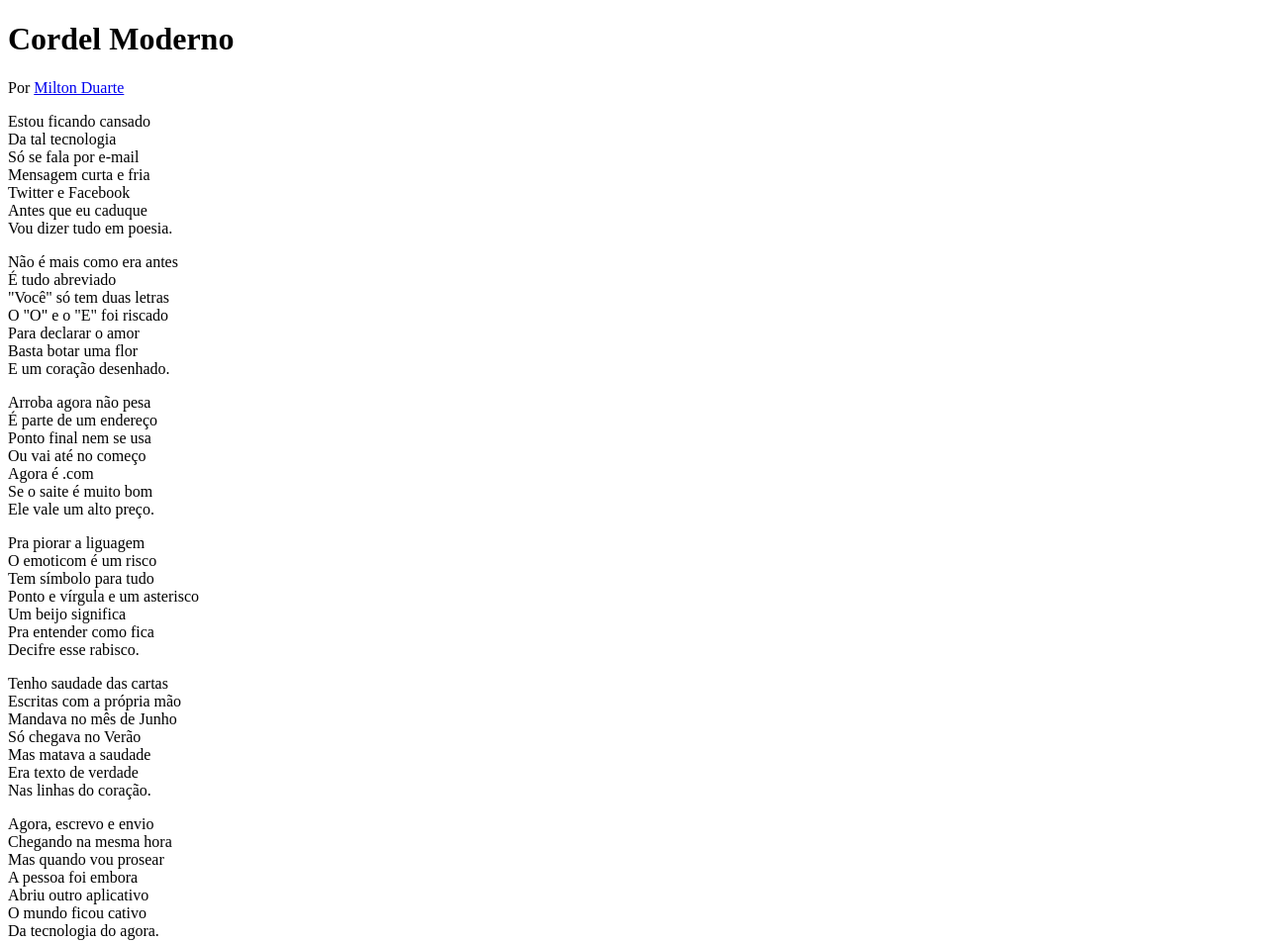
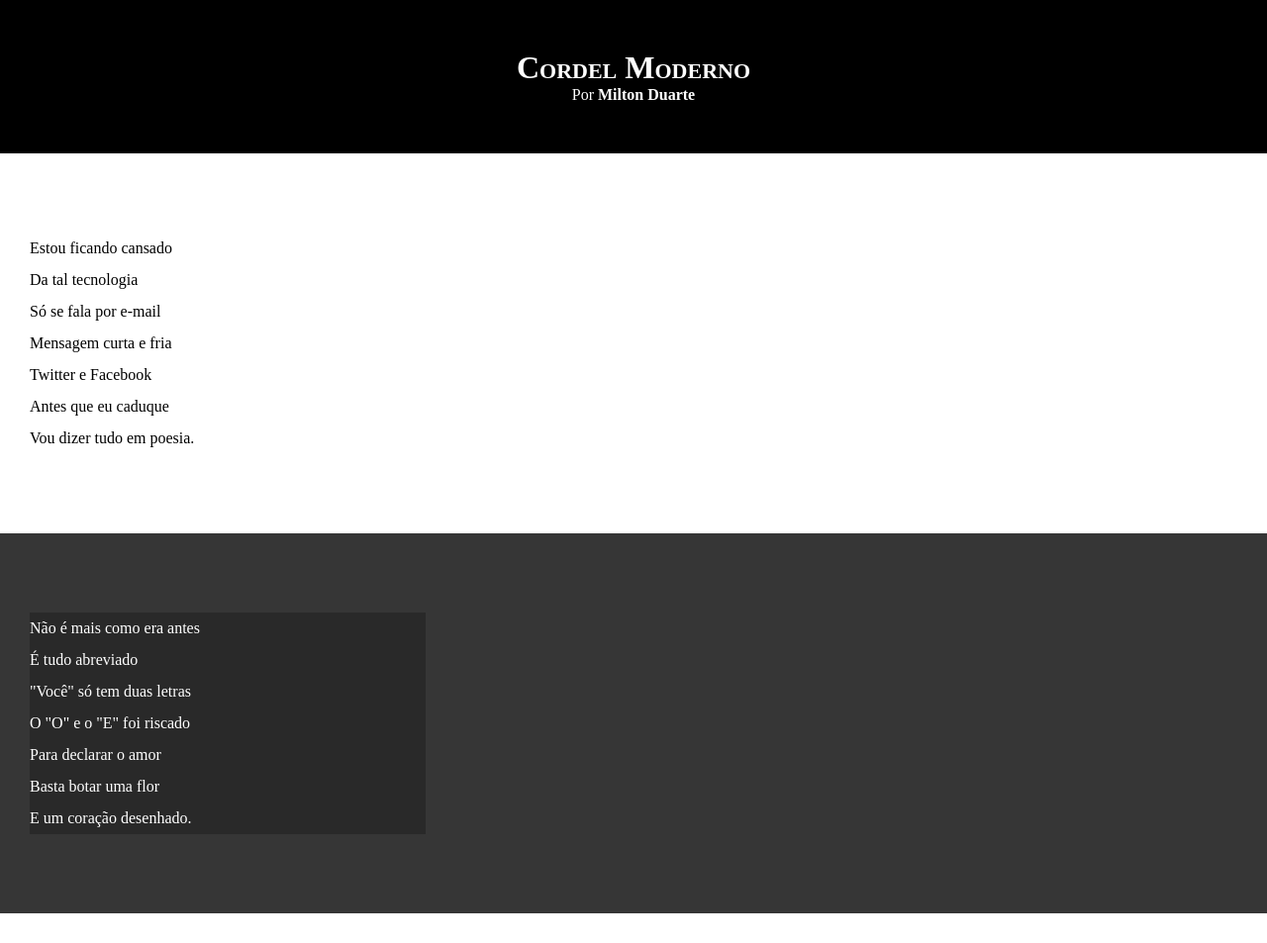
Before and after one commit to naiaraapenas/projeto-cordel, a plain HTML site: page index.html in a window 1280 px wide. Shown: the top 953 px of the page at 99% size. Drawn offline with Linux system fonts and the light colour scheme.

Commit message:
atualizei as folhas de estilo e blocos do projeto cordel

```diff
--- a/estilo/style.css
+++ b/estilo/style.css
@@ -1 +1,66 @@
 @charset "UTF-8";
+
+* {
+    margin: 0px;
+    padding: 0px;
+}
+
+html, body {
+    min-height: 100vh;
+    background-color: lightgray;
+}
+
+header {
+    background-color: black;
+    color: white;
+    text-align: center;
+}
+
+header > h1 {
+    padding-top: 50px;
+    font-variant: small-caps;
+}
+
+header > p {
+    padding-bottom: 50px;
+
+}
+
+a {
+    color: white;
+    text-decoration: none;
+    font-weight: bolder;
+}
+
+a:hover {
+    text-decoration: underline;
+}
+
+section {
+    padding-top: 10vh;
+    padding-bottom: 10vh;
+    line-height: 2em;
+    padding-left: 30px;
+}
+
+section.normal {
+    background-color: white;
+    color: black;
+}
+
+section.imagem {
+    background-color: rgb(54, 54, 54);
+    color: white;
+}
+
+section.imagem > p {
+    width: 400px;
+    background-color: rgba(0, 0, 0, 0.247);
+}
+
+footer {
+    background-color: black;
+    color: white;
+    text-align: center;
+    padding: 10px;
+}
--- a/index.html
+++ b/index.html
@@ -14,7 +14,7 @@
 
         </header>
 
-    <section>
+    <section class="normal">
         <p>
             Estou ficando cansado <br>
             Da tal tecnologia <br>
@@ -26,7 +26,7 @@
         </p>
     </section>
 
-    <section>
+    <section class="imagem">
         <p>
             Não é mais como era antes <br>
             É tudo abreviado <br>
@@ -38,7 +38,7 @@
         </p>
     </section>
 
-    <section>
+    <section class="normal">
         <p>
             Arroba agora não pesa <br>
             É parte de um endereço <br>
@@ -60,7 +60,7 @@
         </p>
     </section>
 
-    <section>
+    <section class="imagem">
         <p>
             Tenho saudade das cartas <br>
             Escritas com a própria mão <br>
@@ -72,7 +72,7 @@
         </p>
     </section>
 
-    <section>
+    <section class="normal">
         <p>
             Agora, escrevo e envio <br>
             Chegando na mesma hora <br>
```
